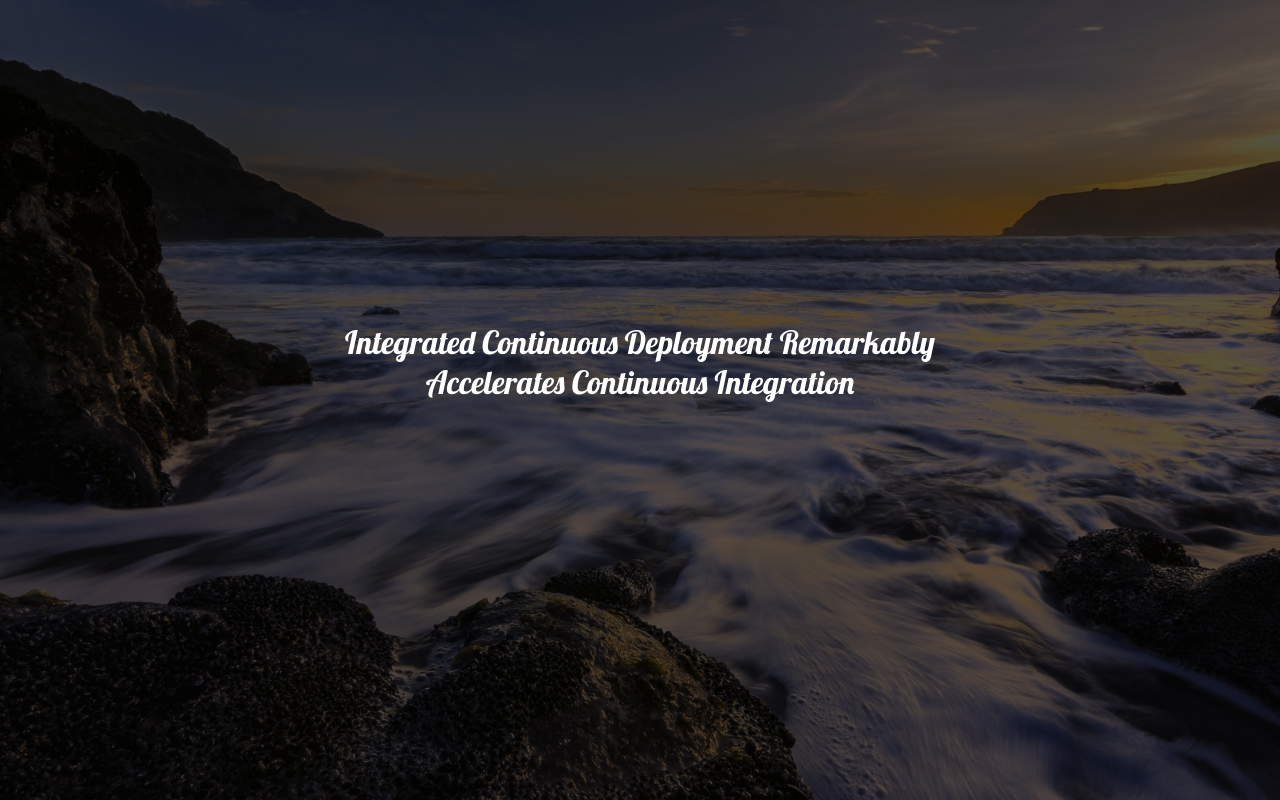
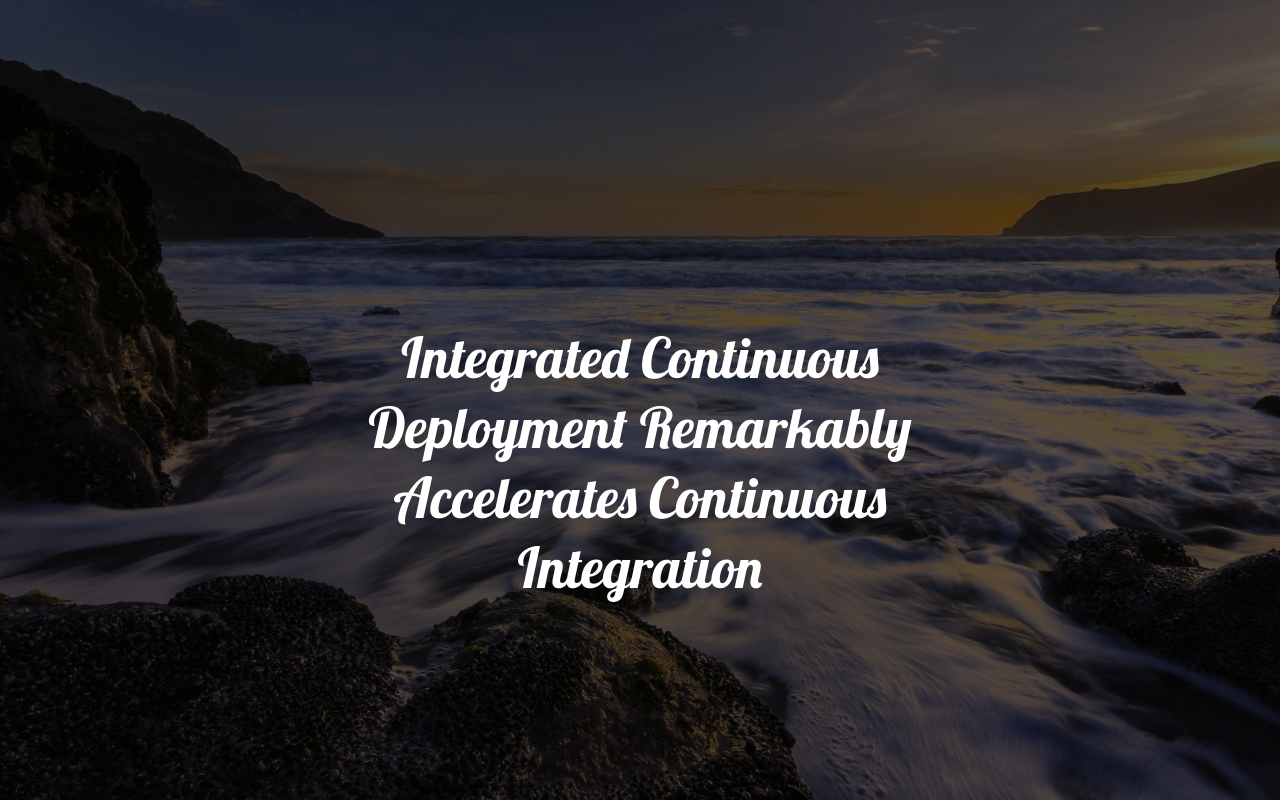
Before and after one commit to dtep100/cicd-buzz, a Flask app: page / in a window 1280 px wide. Run offline with Flask 2, Linux system fonts and the light colour scheme.

Commit message:
Minor tweak to text size

```diff
--- a/templates/index.html
+++ b/templates/index.html
@@ -15,7 +15,7 @@
       .buzz {
         color: #fff;
         font-family: 'Lobster', cursive;
-        font-size: 32px;
+        font-size: 56px;
       }
       div.buzz {
         max-width: 50%;
```
